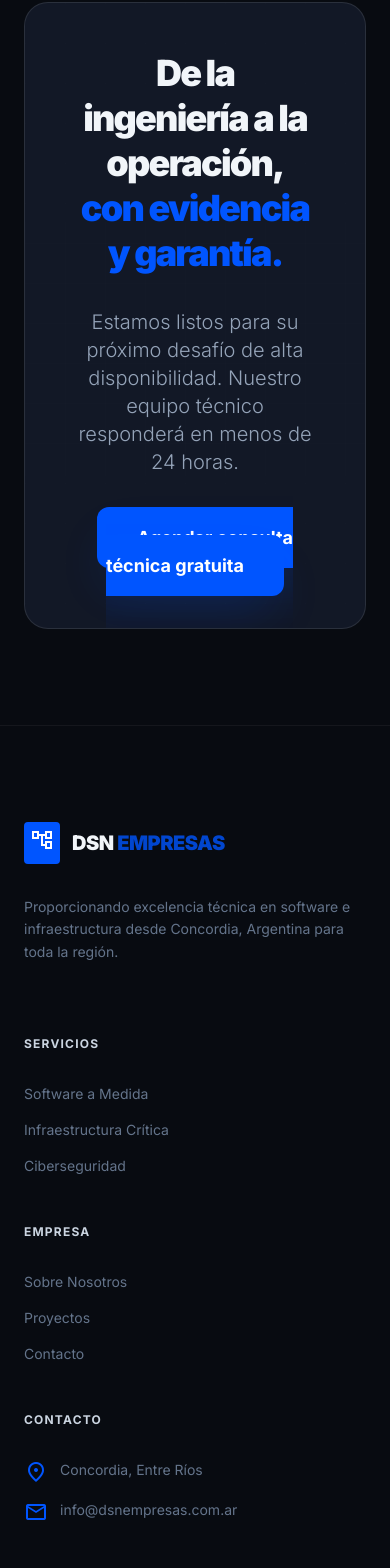
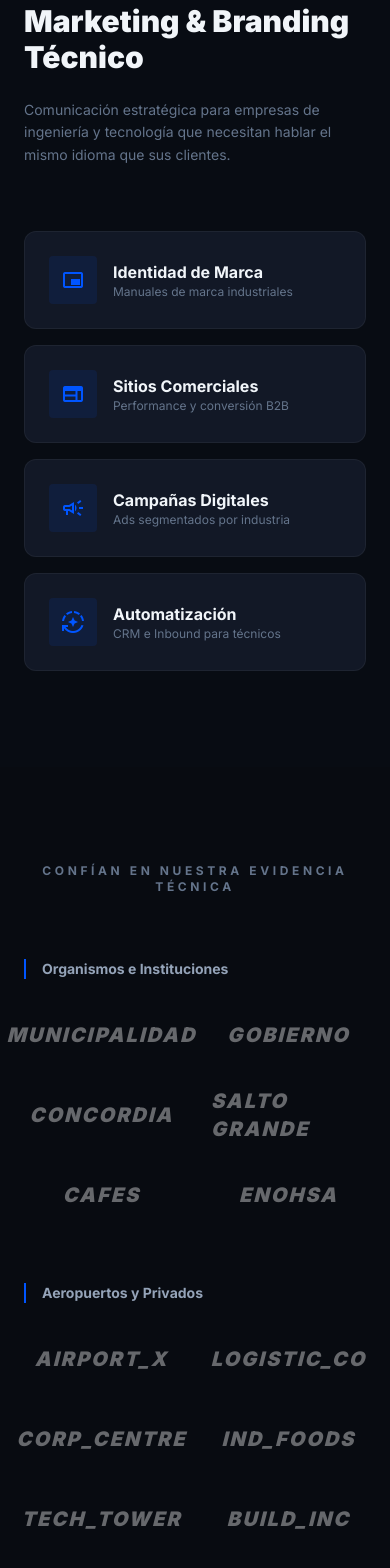
Before and after one commit to DSNEmpresasIT/dsn-web-restyling, a Next.js app: page / in a window 390 px wide. Shown: the part 4351-5919 px from the top of the page. Built offline with nearby package versions, Linux system fonts and the light colour scheme.

Commit message:
Add MarketingAndBranding and ClientsSection components to enhance homepage content

```diff
--- a/app/page.tsx
+++ b/app/page.tsx
@@ -5,6 +5,8 @@
 import Link from 'next/link';
 import Image from 'next/image';
 import { motion } from 'framer-motion';
+import MarketingAndBranding from '@/components/MarketingAndBranding';
+import ClientsSection from '@/components/ClientsSection';
 
 const fadeIn = {
   initial: { opacity: 0, y: 20 },
@@ -171,6 +173,9 @@
         </div>
       </section>
 
+      <MarketingAndBranding />
+      <ClientsSection />
+
       <section className="py-24">
         <div className="max-w-7xl mx-auto px-6">
           <motion.div
--- /dev/null
+++ b/components/ClientsSection.tsx
@@ -0,0 +1,37 @@
+const ClientsSection = () => {
+
+  return (
+    <section className="py-24 bg-background-dark">
+      <div className="max-w-7xl mx-auto px-6">
+        <h2 className="text-center text-slate-500 text-xs font-bold uppercase tracking-[0.3em] mb-16">Confían en nuestra evidencia técnica</h2>
+        <div className="space-y-16">
+          <div>
+            <h3 className="text-sm font-bold text-slate-400 mb-8 px-4 border-l-2 border-primary">Organismos e Instituciones</h3>
+            <div className="grid grid-cols-2 md:grid-cols-4 lg:grid-cols-6 gap-8 opacity-40 grayscale hover:grayscale-0 transition-all">
+              <div className="h-12 flex items-center justify-center font-black text-xl italic tracking-widest uppercase">MUNICIPALIDAD</div>
+              <div className="h-12 flex items-center justify-center font-black text-xl italic tracking-widest uppercase">GOBIERNO</div>
+              <div className="h-12 flex items-center justify-center font-black text-xl italic tracking-widest uppercase">CONCORDIA</div>
+              <div className="h-12 flex items-center justify-center font-black text-xl italic tracking-widest uppercase">SALTO GRANDE</div>
+              <div className="h-12 flex items-center justify-center font-black text-xl italic tracking-widest uppercase">CAFES</div>
+              <div className="h-12 flex items-center justify-center font-black text-xl italic tracking-widest uppercase">ENOHSA</div>
+            </div>
+          </div>
+          <div>
+            <h3 className="text-sm font-bold text-slate-400 mb-8 px-4 border-l-2 border-primary">Aeropuertos y Privados</h3>
+            <div className="grid grid-cols-2 md:grid-cols-4 lg:grid-cols-6 gap-8 opacity-40 grayscale hover:grayscale-0 transition-all">
+              <div className="h-12 flex items-center justify-center font-black text-xl italic tracking-widest uppercase">AIRPORT_X</div>
+              <div className="h-12 flex items-center justify-center font-black text-xl italic tracking-widest uppercase">LOGISTIC_CO</div>
+              <div className="h-12 flex items-center justify-center font-black text-xl italic tracking-widest uppercase">CORP_CENTRE</div>
+              <div className="h-12 flex items-center justify-center font-black text-xl italic tracking-widest uppercase">IND_FOODS</div>
+              <div className="h-12 flex items-center justify-center font-black text-xl italic tracking-widest uppercase">TECH_TOWER</div>
+              <div className="h-12 flex items-center justify-center font-black text-xl italic tracking-widest uppercase">BUILD_INC</div>
+            </div>
+          </div>
+        </div>
+      </div>
+    </section>
+  )
+
+}
+
+export default ClientsSection;
--- /dev/null
+++ b/components/MarketingAndBranding.tsx
@@ -0,0 +1,48 @@
+const MarketingAndBranding = () => {
+
+  return (
+    <section className="py-24 bg-surface/10 border-t border-white/5" id="branding">
+      <div className="max-w-7xl mx-auto px-6">
+        <div className="grid grid-cols-1 lg:grid-cols-4 gap-8">
+          <div className="lg:col-span-1">
+            <h2 className="text-3xl font-black mb-6">Marketing &amp; Branding Técnico</h2>
+            <p className="text-slate-500 text-sm leading-relaxed mb-8">Comunicación estratégica para empresas de ingeniería y tecnología que necesitan hablar el mismo idioma que sus clientes.</p>
+          </div>
+          <div className="lg:col-span-3 grid grid-cols-1 sm:grid-cols-2 gap-4">
+            <div className="p-6 bg-surface border border-white/5 rounded-xl flex items-center gap-4">
+              <span className="material-symbols-outlined text-primary bg-primary/10 p-3 rounded">branding_watermark</span>
+              <div>
+                <h5 className="font-bold">Identidad de Marca</h5>
+                <p className="text-xs text-slate-500">Manuales de marca industriales</p>
+              </div>
+            </div>
+            <div className="p-6 bg-surface border border-white/5 rounded-xl flex items-center gap-4">
+              <span className="material-symbols-outlined text-primary bg-primary/10 p-3 rounded">web</span>
+              <div>
+                <h5 className="font-bold">Sitios Comerciales</h5>
+                <p className="text-xs text-slate-500">Performance y conversión B2B</p>
+              </div>
+            </div>
+            <div className="p-6 bg-surface border border-white/5 rounded-xl flex items-center gap-4">
+              <span className="material-symbols-outlined text-primary bg-primary/10 p-3 rounded">campaign</span>
+              <div>
+                <h5 className="font-bold">Campañas Digitales</h5>
+                <p className="text-xs text-slate-500">Ads segmentados por industria</p>
+              </div>
+            </div>
+            <div className="p-6 bg-surface border border-white/5 rounded-xl flex items-center gap-4">
+              <span className="material-symbols-outlined text-primary bg-primary/10 p-3 rounded">auto_mode</span>
+              <div>
+                <h5 className="font-bold">Automatización</h5>
+                <p className="text-xs text-slate-500">CRM e Inbound para técnicos</p>
+              </div>
+            </div>
+          </div>
+        </div>
+      </div>
+    </section>
+  )
+
+}
+
+export default MarketingAndBranding;
```
